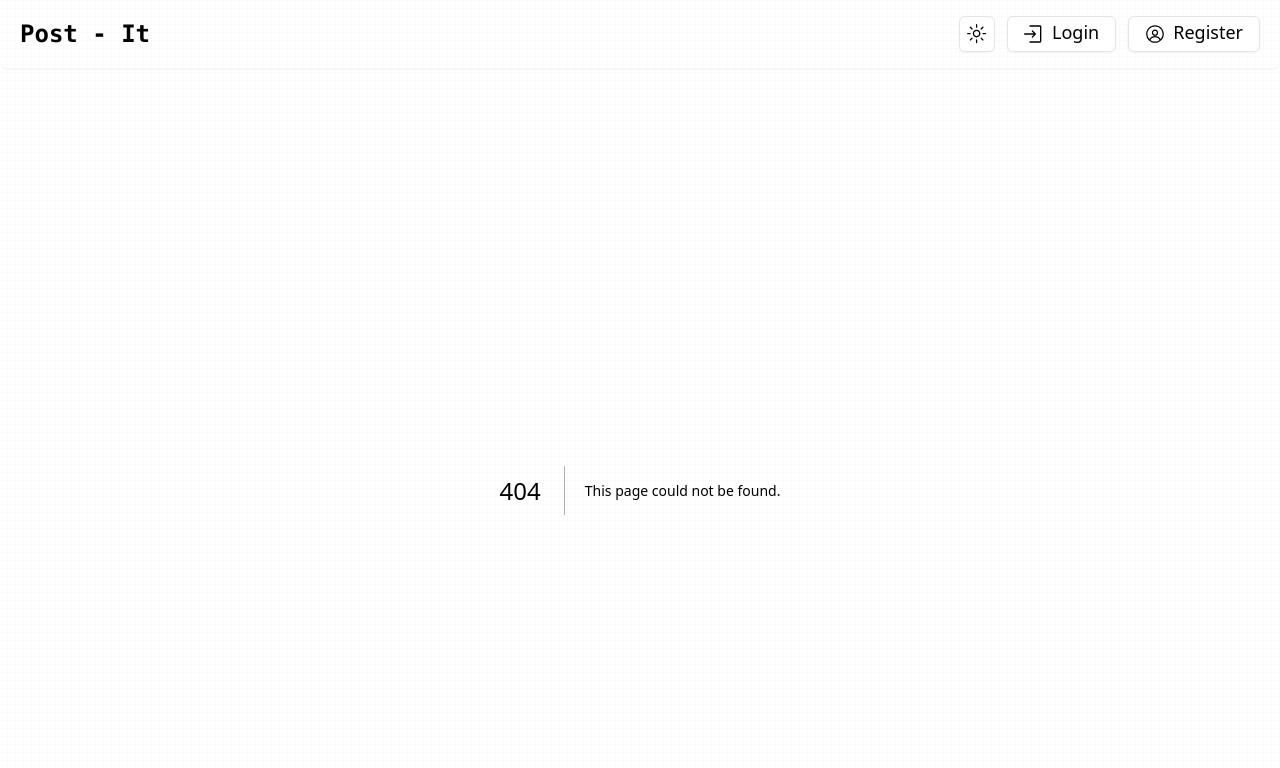
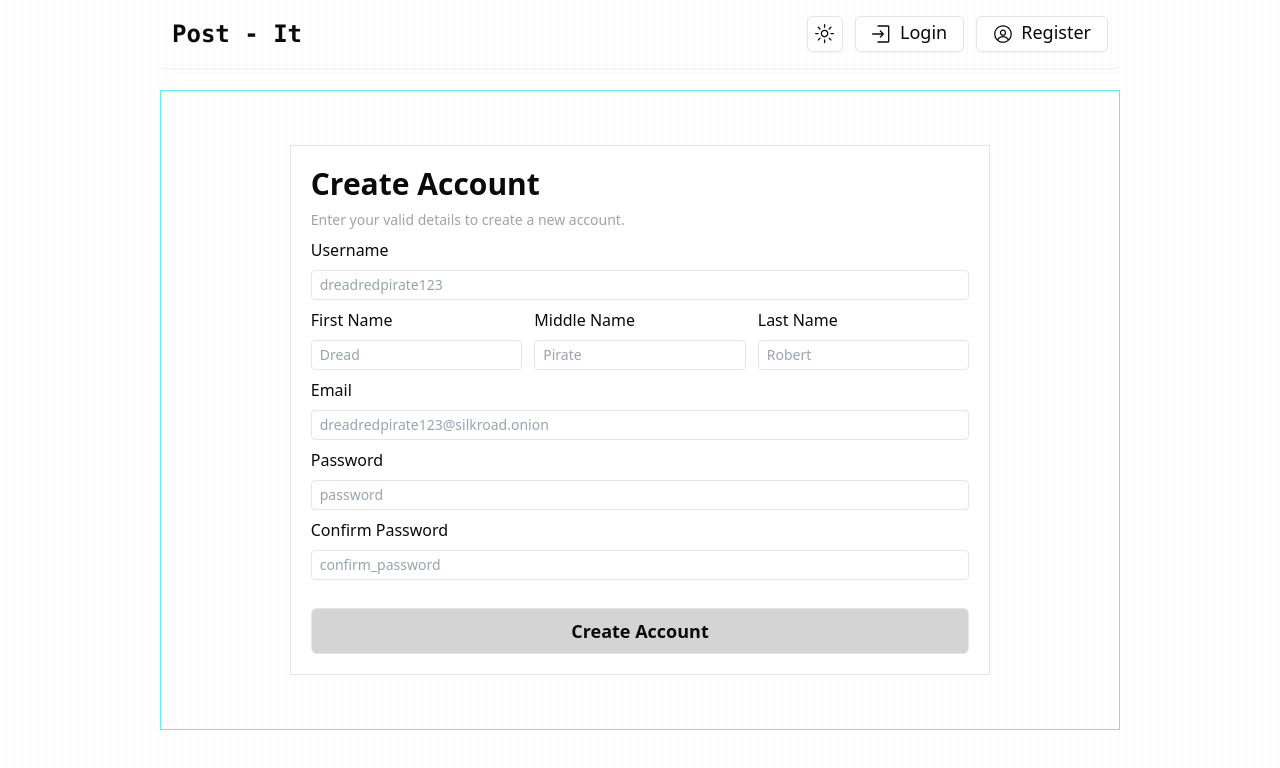
Before and after one commit to falcon71181/Post-It, a Next.js app in the folder client/: page /register in a window 1280 px wide. Before the commit this address had no page. Shown: the top 768 px of the page. Built offline with nearby package versions, Linux system fonts and the light colour scheme.

Commit message:
feat: Register Page

```diff
--- a/client/src/app/layout.tsx
+++ b/client/src/app/layout.tsx
@@ -26,14 +26,14 @@ export default function RootLayout({
   return (
     <html lang="en">
       <body className="font-sans antialiased scroll-smooth bg-background">
-        <div className="h-full max-w-7xl mx-auto">
+        <div className="min-h-screen w-full sm:w-10/12 md:w-9/12 mx-auto flex flex-col transition-all duration-500">
           <ThemeProvider
             enableSystem
             defaultTheme="system"
             attribute="class"
           >
             <NavBar />
-            <div>{children}</div>
+            <div className="flex-grow">{children}</div>
             <Background />
           </ThemeProvider>
         </div>
--- /dev/null
+++ b/client/src/app/register/page.tsx
@@ -0,0 +1,68 @@
+import React from "react";
+
+const Register = () => {
+  return (
+    <div className="px-3 min-h-[80vh] flex justify-center items-center border border-cyan-300">
+      <div className="w-full sm:w-11/12 lg:w-10/12 xl:w-9/12 2xl:w-7/12 p-5 flex flex-col gap-2 bg-background border border-border transition-all duration-1000">
+        <h1 className="font-semibold text-3xl">Create Account</h1>
+        <h1 className="text-sm text-neutral-400">Enter your valid details to create a new account.</h1>
+        <section className="grid grid-cols-3 gap-y-2 gap-x-3">
+          <h1 className="text-base dark:text-neutral-300 col-span-3">Username</h1>
+          <input
+            type="text"
+            id="username"
+            className="col-span-3 bg-background border border-border text-gray-900 text-sm rounded-sm focus:ring-blue-500 focus:border-blue-500 block w-full px-2 py-1 dark:placeholder-gray-400 dark:text-white dark:focus:ring-blue-500 dark:focus:border-blue-500"
+            placeholder="dreadredpirate123"
+            required />
+          <h1 className="text-base dark:text-neutral-300 col-span-1">First Name</h1>
+          <h1 className="text-base dark:text-neutral-300 col-span-1">Middle Name</h1>
+          <h1 className="text-base dark:text-neutral-300 col-span-1">Last Name</h1>
+          <input
+            type="text"
+            id="first_name"
+            className="col-span-1 bg-background border border-border text-gray-900 text-sm rounded-sm focus:ring-blue-500 focus:border-blue-500 block w-full px-2 py-1 dark:placeholder-gray-400 dark:text-white dark:focus:ring-blue-500 dark:focus:border-blue-500"
+            placeholder="Dread"
+            required />
+          <input
+            type="text"
+            id="middle_name"
+            className="col-span-1 bg-background border border-border text-gray-900 text-sm rounded-sm focus:ring-blue-500 focus:border-blue-500 block w-full px-2 py-1 dark:placeholder-gray-400 dark:text-white dark:focus:ring-blue-500 dark:focus:border-blue-500"
+            placeholder="Pirate"
+          />
+          <input
+            type="text"
+            id="last_name"
+            className="col-span-1 bg-background border border-border text-gray-900 text-sm rounded-sm focus:ring-blue-500 focus:border-blue-500 block w-full px-2 py-1 dark:placeholder-gray-400 dark:text-white dark:focus:ring-blue-500 dark:focus:border-blue-500"
+            placeholder="Robert"
+          />
+          <h1 className="text-base dark:text-neutral-300 col-span-3">Email</h1>
+          <input
+            type="text"
+            id="email"
+            className="col-span-3 bg-background border border-border text-gray-900 text-sm rounded-sm focus:ring-blue-500 focus:border-blue-500 block w-full px-2 py-1 dark:placeholder-gray-400 dark:text-white dark:focus:ring-blue-500 dark:focus:border-blue-500"
+            placeholder="dreadredpirate123@silkroad.onion"
+            required />
+          <h1 className="text-base dark:text-neutral-300 col-span-3">Password</h1>
+          <input
+            type="text"
+            id="password"
+            className="col-span-3 bg-background border border-border text-gray-900 text-sm rounded-sm focus:ring-blue-500 focus:border-blue-500 block w-full px-2 py-1 dark:placeholder-gray-400 dark:text-white dark:focus:ring-blue-500 dark:focus:border-blue-500"
+            placeholder="password"
+            required />
+          <h1 className="text-base dark:text-neutral-300 col-span-3">Confirm Password</h1>
+          <input
+            type="text"
+            id="confirm_password"
+            className="col-span-3 bg-background border border-border text-gray-900 text-sm rounded-sm focus:ring-blue-500 focus:border-blue-500 block w-full px-2 py-1 dark:placeholder-gray-400 dark:text-white dark:focus:ring-blue-500 dark:focus:border-blue-500"
+            placeholder="confirm_password"
+            required />
+        </section>
+        <div className="w-full px-3 py-2 mt-5 text-lg dark:text-black font-semibold flex items-center justify-center rounded-md border border-border cursor-pointer bg-neutral-300 hover:bg-neutral-300/80 select-none transition-colors duration-200">
+          Create Account
+        </div>
+      </div>
+    </div>
+  )
+}
+
+export default Register;
--- a/client/src/components/nav/NavBar.tsx
+++ b/client/src/components/nav/NavBar.tsx
@@ -4,7 +4,7 @@ import { AvatarIcon, EnterIcon } from '@radix-ui/react-icons';
 
 const NavBar = () => {
   return (
-    <div className='w-full max-h-20 mb-5 px-5 py-4 flex justify-between rounded-b-lg items-center border-b-2 border-muted'>
+    <div className='w-full max-h-20 mb-5 px-3 py-4 flex justify-between rounded-b-lg items-center border-b-2 border-muted'>
       <section className='flex items-center gap-2'>
         <Link href="/" className='text-2xl font-extrabold font-mono'>Post - It</Link>
       </section>
```
